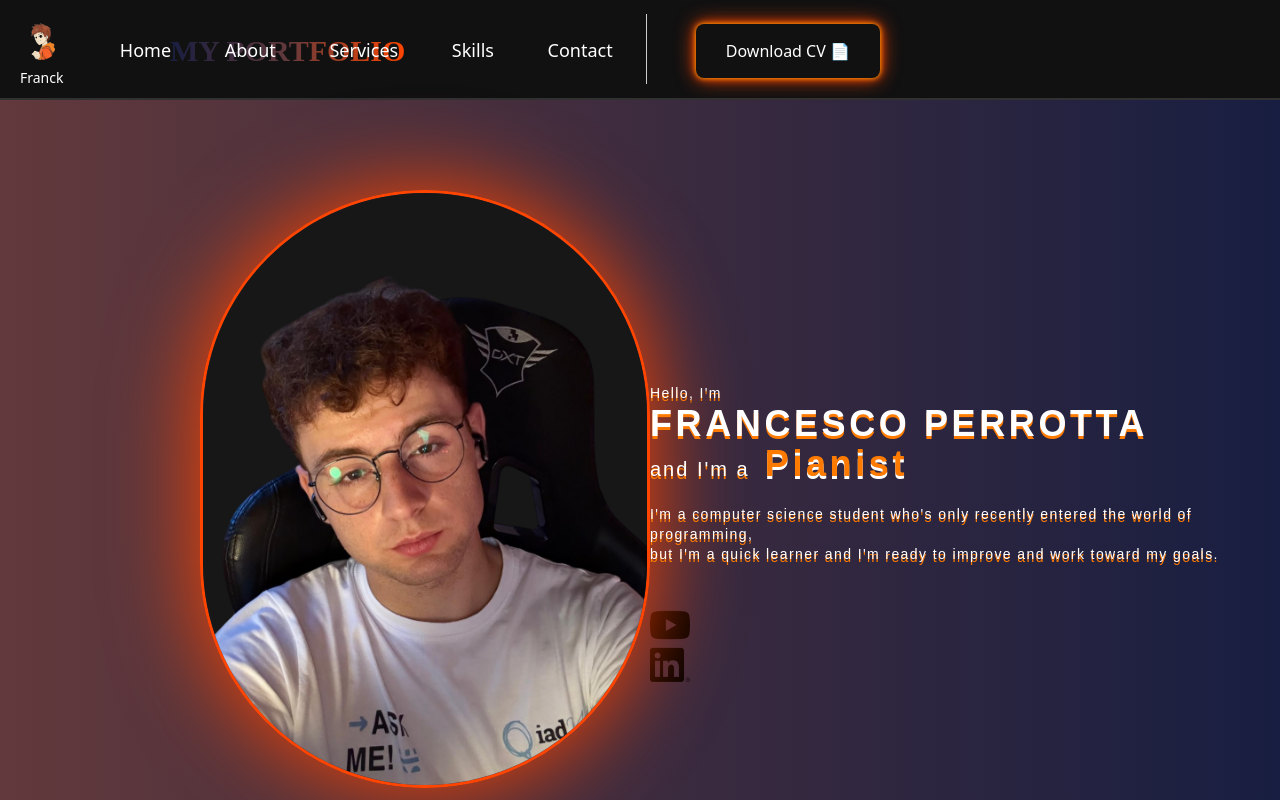
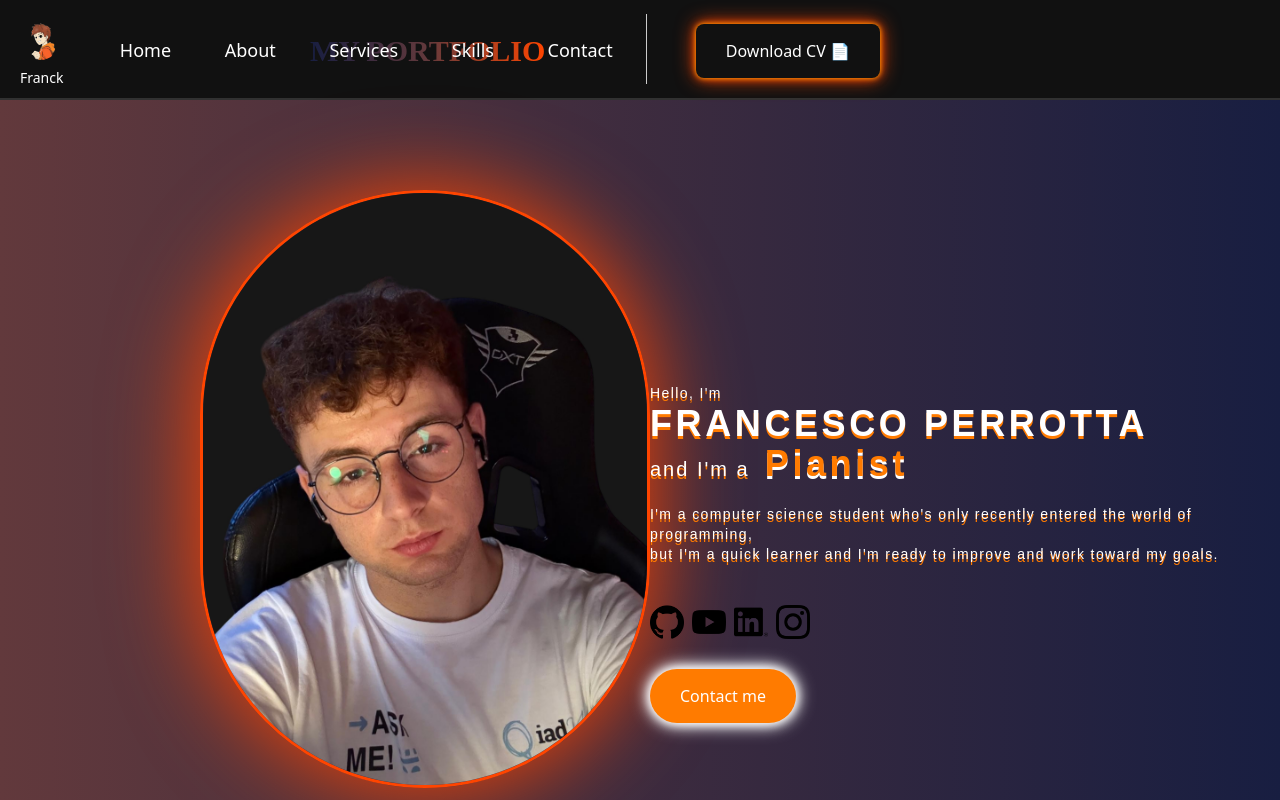
Before and after one commit to JustFr4nck/MyPersonalPortfolio, a Vue app in the folder my-personal-portfolio/: page / in a window 1280 px wide. Built offline with nearby package versions, Linux system fonts and the light colour scheme.

Commit message:
homePageFinal

```diff
--- a/my-personal-portfolio/src/assets/main.css
+++ b/my-personal-portfolio/src/assets/main.css
@@ -27,7 +27,7 @@ body{
 }
 
 .titleDiv{
-    margin-left: 30px;
+    margin-left: 170px;
     font-family: "Luckiest Guy", cursive;
     font-weight: 900;
     font-size: 30px;
@@ -51,8 +51,7 @@ body{
 
 .linkSpace a{
 
-    margin-right: 25px
-
+    margin-right: 25px;
 }
 
 .vertical-divider {
@@ -145,3 +144,31 @@ body{
     opacity: 0;
   }
 }
+
+.forclick a{
+  position: relative;
+  z-index: 1;
+}
+
+.contactButton button{
+  position: relative;
+  z-index: 1;
+  margin-top: 30px;
+  background-color: rgb(255, 123, 0);
+  border: none;
+  border-radius: 30px;
+  padding: 15px 30px;
+  font-weight: 500;
+  color: white;
+  box-shadow: 0 0 10px white, 0 0 15px white, 0 0 20px white;
+  transition: box-shadow 0.3s ease;
+}
+
+.contactButton button:hover{
+
+    box-shadow: 0 0 10px orange,
+              0 0 20px orange,
+              0 0 30px orangered,
+              0 0 40px orangered;
+
+}
--- a/my-personal-portfolio/src/components/MyHome.vue
+++ b/my-personal-portfolio/src/components/MyHome.vue
@@ -16,9 +16,17 @@
                 who's only recently entered the world of programming,<br>
                 but I'm a quick learner
                 and I'm ready to improve and work toward my goals.</p>
-            <div class="w-10 mt-10 ">
-                <a href="https://www.youtube.com/@catastrofranck"><img src="../assets/images/icons/youtube.png" alt=""></a>
-                <a href="https://www.linkedin.com/in/francesco-perrotta-228b28374/"><img src="../assets/images/icons/linkedin.png" alt=""></a>
+            <div class="w-40 mt-10 forclick flex space-x-2">
+                <a :href="gitlink" target="_blank"><img src="../assets/images/icons/github.png" alt=""></a>
+                <a :href="youtubeLink" target="_blank"><img src="../assets/images/icons/youtube.png" alt=""></a>
+                <a :href="linkedinlink" target="_blank"><img src="../assets/images/icons/linkedin.png" alt=""></a>
+                <a :href="instalink" target="_blank"><img src="../assets/images/icons/instagram.png" alt=""></a>
+            </div>
+            <div class="contactButton">
+                <a :href="mail" target="_blank">
+                    <button class="">Contact me</button>
+                </a>
+
             </div>
         </div>
 
@@ -30,6 +38,15 @@
 
 
 <script setup>
+
+    //setup link :href
+
+    const youtubeLink = 'https://www.youtube.com/@catastrofranck';
+    const linkedinlink = 'https://www.linkedin.com/in/francesco-perrotta-228b28374/';
+    const instalink = 'https://www.instagram.com/__the.real.franck__?igsh=Y2doeXBidGx2c3pm&utm_source=qr';
+    const gitlink = 'https://github.com/JustFr4nck';
+    const mail = 'https://mail.google.com/mail/?view=cm&fs=1&to=perrotta.francesco.job@gmail.com';
+    //setup script autowriting
 
     import {ref, onMounted} from 'vue';
 
```
